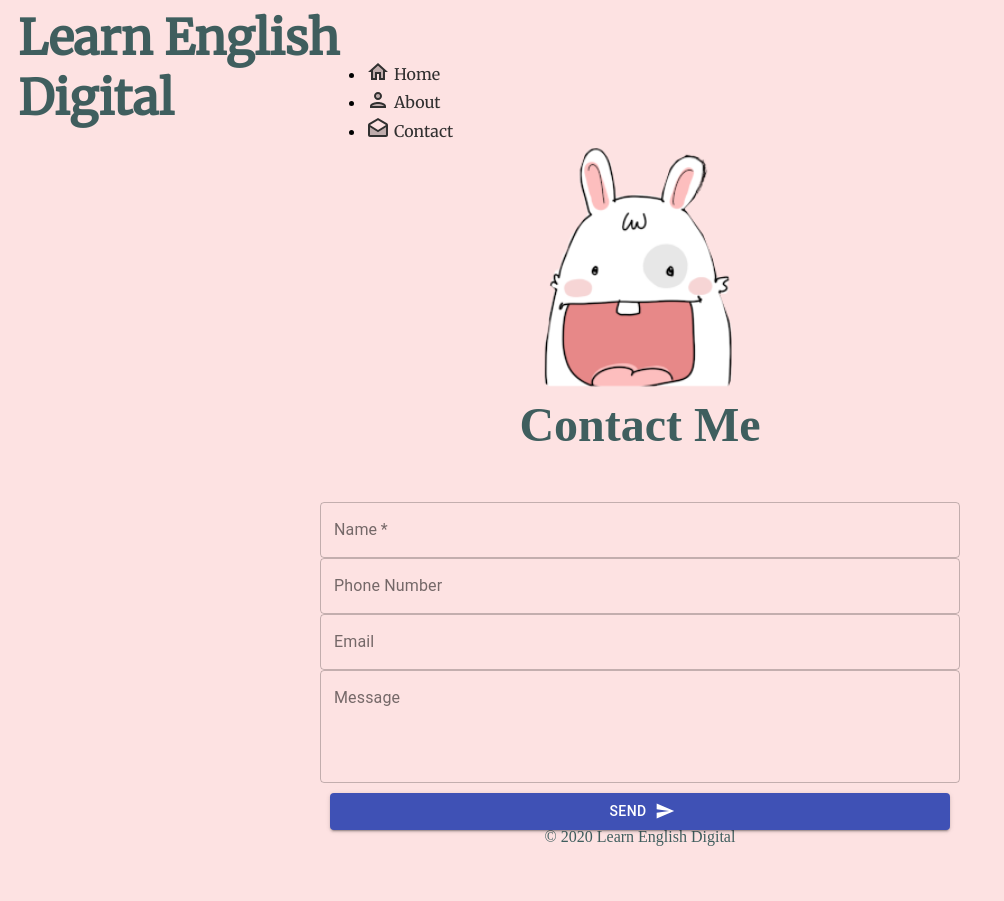
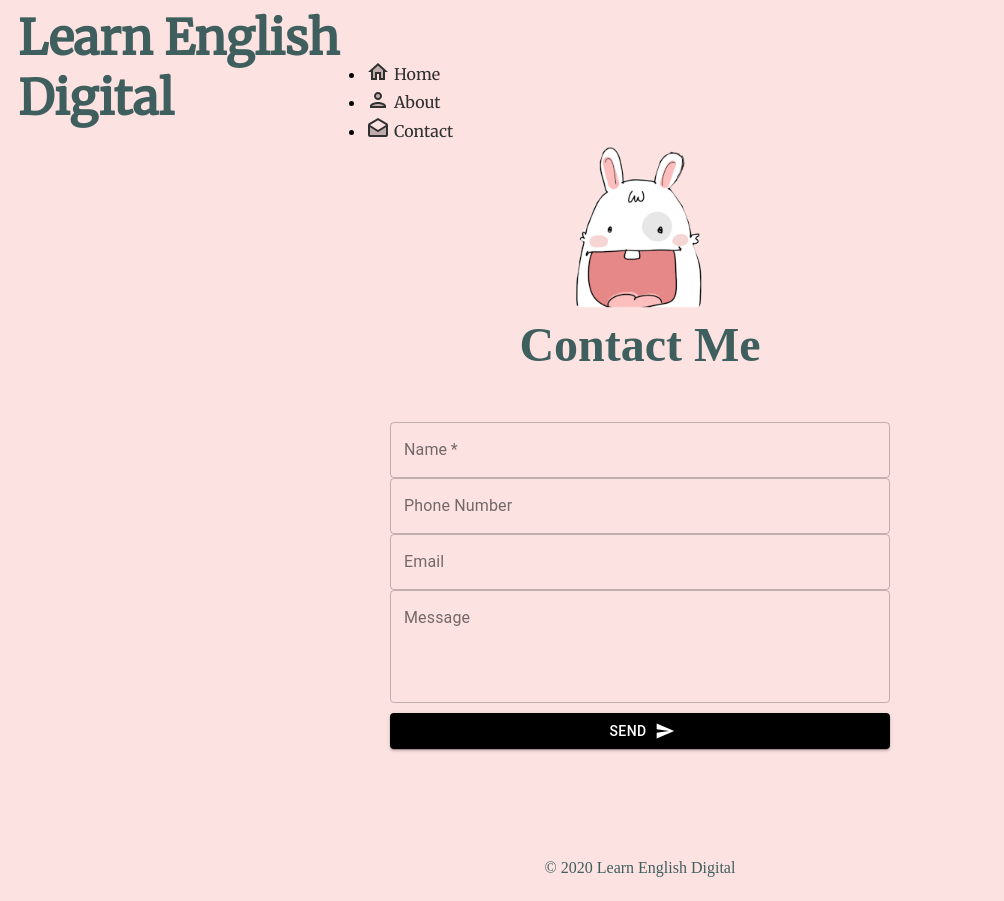
Before and after one commit to haditedi/learnenglish, a Gatsby site: page /contact in a window 1280 px wide. Shown: the whole page, without its empty margins (0-1004 px from the left). Before the commit the page ends 870 px from the top, so only its background shows below. Built offline with nearby package versions, Linux system fonts and the light colour scheme; Gatsby itself is replaced by a stand-in of ours.

Commit message:
changed button color ++

```diff
--- a/src/components/Formui.js
+++ b/src/components/Formui.js
@@ -43,7 +43,7 @@ const formui = () => {
         variant="outlined"
       />
       <Button
-        style={{ margin: "10px" }}
+        style={{ marginTop: "10px", backgroundColor: "black" }}
         variant="contained"
         color="primary"
         type="submit"
--- a/src/components/Formui.module.css
+++ b/src/components/Formui.module.css
@@ -3,12 +3,13 @@
   flex-direction: column;
   margin: 20px 0;
   padding: 10px 0;
-  width: 100%;
+  width: 70%;
   margin: auto;
 }
 
 @media (min-width: 600px) {
   .formui {
     width: 50vw;
+    max-width: 500px;
   }
 }
--- a/src/styles/global.css
+++ b/src/styles/global.css
@@ -69,6 +69,7 @@ a {
 
 .contact-bunny {
   width: 90%;
+  max-width: 300px;
   animation: bunny 2s ease-out;
 }
 @keyframes bunny {
@@ -114,8 +115,4 @@ a {
     width: 50%;
     max-width: 700px;
   }
-
-  .contact-bunny {
-    max-width: 35%;
-  }
 }
```
